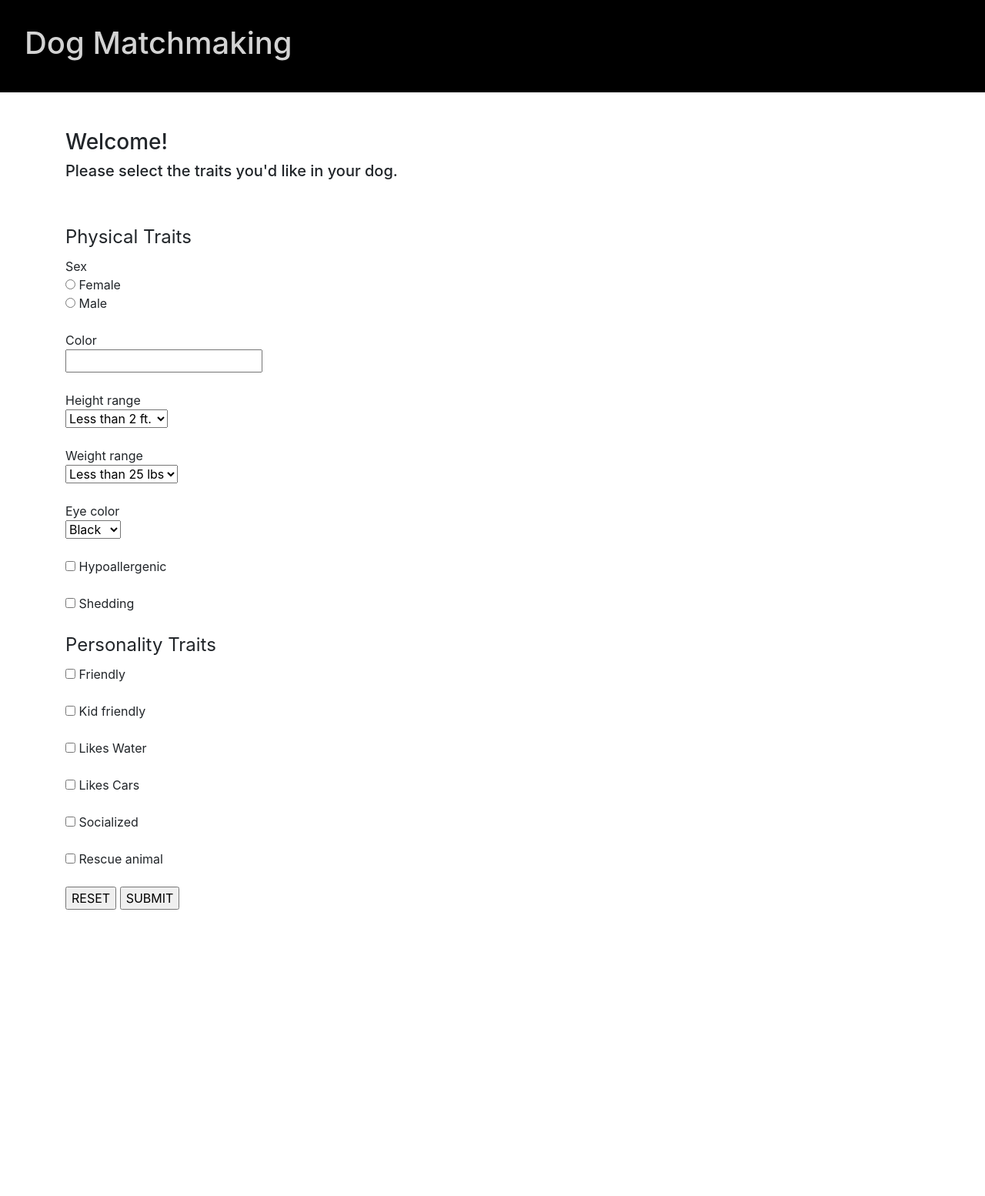
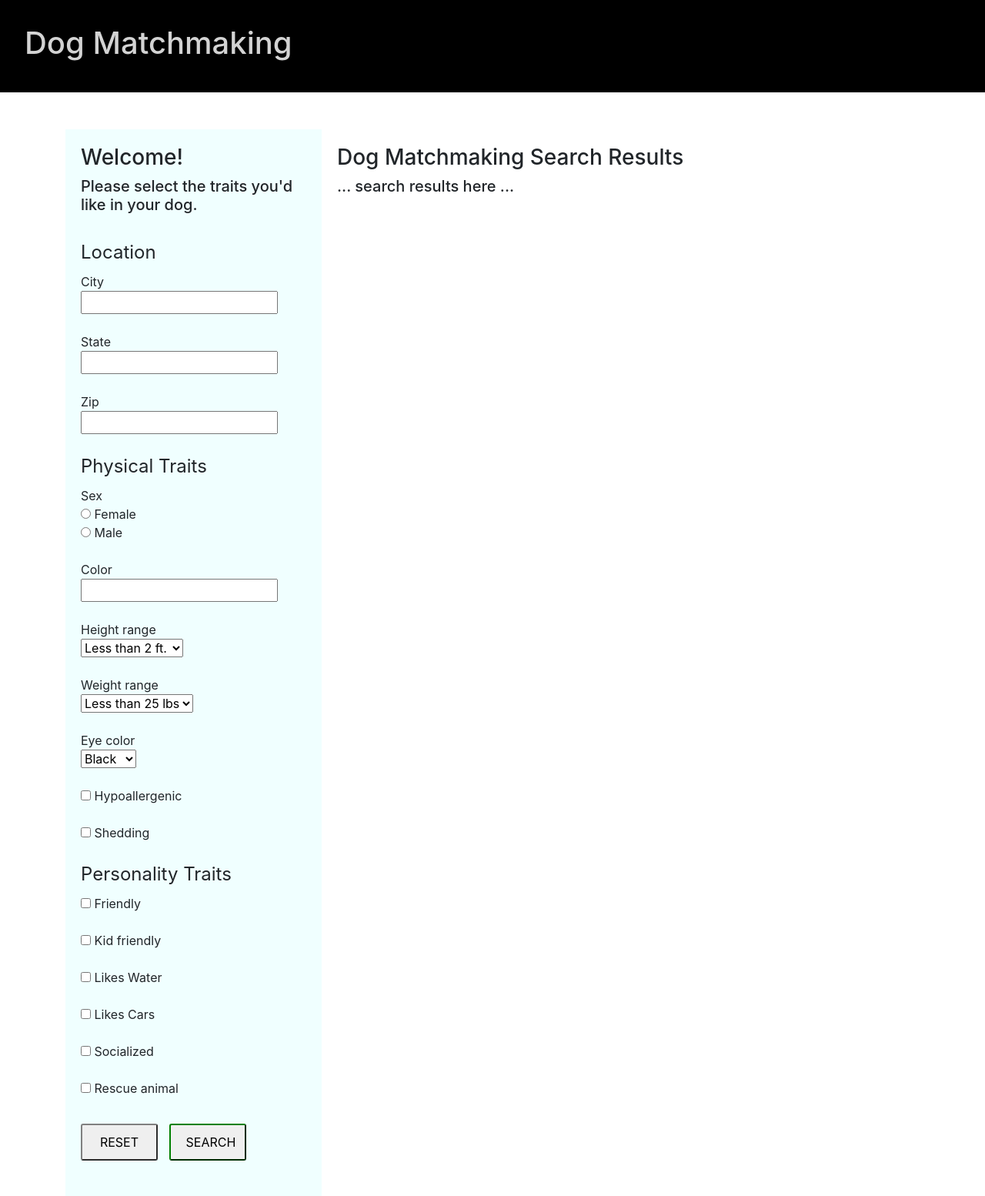
Before and after one commit to brennand97/CS361-Winter2018, a Django app: template matchmaking/templates/index.html in a window 1280 px wide. Shown: the whole page at 77% size. Before the commit the page ends 1182 px from the top, so only its background shows below. Run offline with Django 3.2, Linux system fonts and the light colour scheme; the template is opened without the code that fills it, so the values that code supplies are empty; parts of the project's set-up code (start-up, migrations or seed data) failed here and were passed over; some libraries are stand-ins or nearby versions.

Commit message:
css changes and index.html comments

```diff
--- a/matchmaking/static/style.css
+++ b/matchmaking/static/style.css
@@ -3,12 +3,31 @@ input[type=submit], input[type=reset] {
     margin: 10px 10px 10px 0px;
     border-radius: 3px;
     border-color: green;
-    background-color: #defcea;
     border-width: 2px;
     width: 100px;
 }
 
 input[type=reset] {
     border-color: grey;
-    background-color: #FFF;
 }
+
+#outer-container {
+	display: table;
+	width: 100%;
+	height: 100%;
+}
+
+#sidebar {
+	display: table-cell;
+	width: 30%;
+	vertical-align: top;
+    padding: 20px;
+    background-color: azure;
+}
+
+#content {
+	display: table-cell;
+	width: 70%;
+	vertical-align: top;
+    padding: 20px;
+}
--- a/matchmaking/templates/base.html
+++ b/matchmaking/templates/base.html
@@ -22,7 +22,7 @@
             padding-top: 3em;
         }
         </style>
-        {% block cssIndex %}{% endblock %}
+        {% block css %}{% endblock %}
 
     </head>
     <body>
--- a/matchmaking/templates/index.html
+++ b/matchmaking/templates/index.html
@@ -8,10 +8,25 @@
 {% block content %}
 
     <!-- <h5>{{ message }}</h5> -->
+<div id="outer-container">
+    <!-- This is the left sidebar holding the search filters -->
+    <!-- ### input names have not been validated -->
+	<div id="sidebar">
         <h3>Welcome!</h3>
         <h5>Please select the traits you'd like in your dog.</h5>
-<br><br>
+        <br>
+        <!-- ### url needs to be set -->
         <form action="https://www.w3schools.com/action_page.php" method="POST" target="_blank" id="form1">
+            <fieldset>
+                <legend>Location</legend>
+                City <br>
+                <input type="text" name="city"><br><br>
+                <!-- ### Need to update state to drop down with Django's tags-->
+                State <br>
+                <input type="text" name="state"><br><br>
+                Zip <br>
+                <input type="text" name="city"><br><br>
+            </fieldset>
             <fieldset>
                 <legend>Physical Traits</legend>
                 Sex <br>
@@ -53,7 +68,13 @@
                 <input type="checkbox" name="rescue_animal" value="true"> Rescue animal<br><br>
             </fieldset>
             <input class="button1" type="reset" value="RESET">
-        <input class="button1" type="submit" value="SUBMIT">
+            <input class="button1" type="submit" value="SEARCH">
         </form>
-
+    </div>
+	<div id="content">
+        <h3>Dog Matchmaking Search Results</h3>
+        <!-- ### need to retrieve Http response and display preview info for each dog -->
+        <h5>... search results here ...</h5>
+    </div>
+</div>
 {% endblock %}
```
Lines whose indentation alone changed are shown as unchanged.
